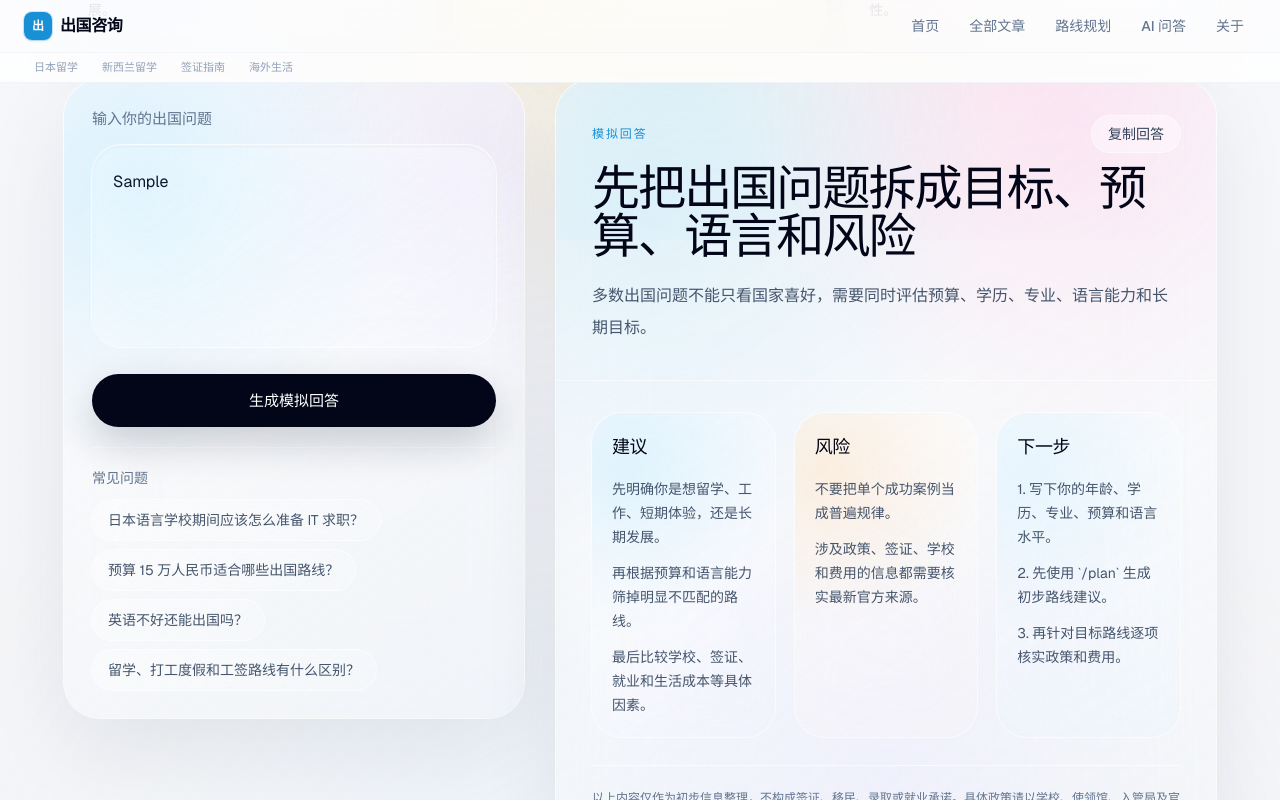
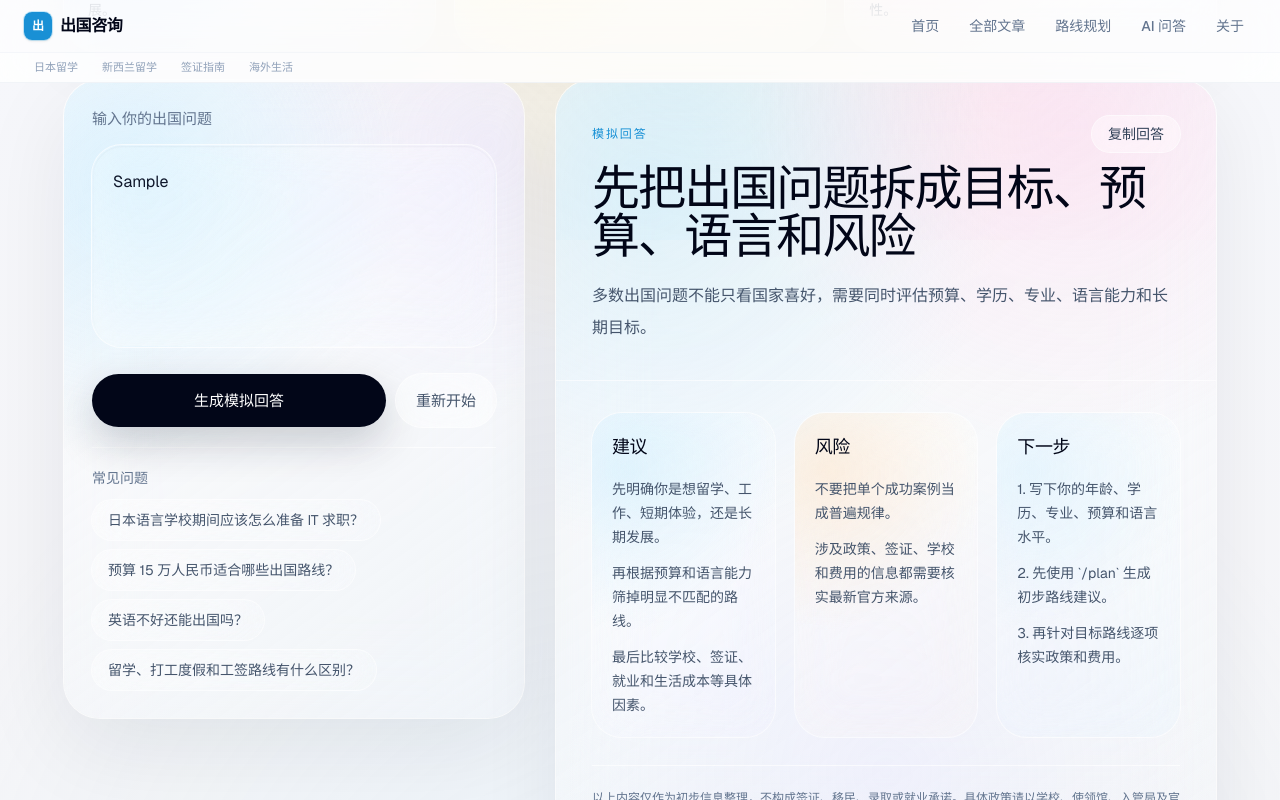
Before and after one commit to Liu-Ruien/study-abroad-consulting, a Next.js app: page /ai in a window 1280 px wide. Both pictures are taken after typing "Sample" into the empty fields and a click on the button "生成模拟回答". Shown: the part 792-1592 px from the top of the page. Built offline with nearby package versions, Linux system fonts and the light colour scheme.

Commit message:
feat: add ai reset action

```diff
--- a/components/ai/AiChatPanel.tsx
+++ b/components/ai/AiChatPanel.tsx
@@ -1,6 +1,7 @@
 "use client";
 
 import { FormEvent, useEffect, useRef, useState } from "react";
+import { useRouter } from "next/navigation";
 import { createMockAiAnswer, type AiMockAnswer } from "@/lib/ai";
 import AiAnswerCard from "./AiAnswerCard";
 import AiQuestionForm from "./AiQuestionForm";
@@ -20,6 +21,7 @@ type AiChatPanelProps = {
 export default function AiChatPanel({
   initialQuestion = "",
 }: AiChatPanelProps) {
+  const router = useRouter();
   const normalizedInitialQuestion = initialQuestion.trim();
   const [question, setQuestion] = useState(normalizedInitialQuestion);
   const [submittedQuestion, setSubmittedQuestion] = useState(
@@ -88,6 +90,26 @@ export default function AiChatPanel({
     }
   }
 
+  function handleReset() {
+    if (loadingTimerRef.current) {
+      window.clearTimeout(loadingTimerRef.current);
+      loadingTimerRef.current = null;
+    }
+
+    setQuestion("");
+    setSubmittedQuestion("");
+    setAnswer(null);
+    setError("");
+    setSelectedQuickQuestion("");
+    setIsLoading(false);
+    router.replace("/ai");
+  }
+
+  const showReset =
+    Boolean(question.trim()) ||
+    Boolean(submittedQuestion.trim()) ||
+    answer !== null;
+
   return (
     <section className="grid min-w-0 gap-5 sm:gap-6 lg:grid-cols-[minmax(0,440px)_minmax(0,1fr)] lg:items-start lg:gap-8 xl:grid-cols-[minmax(0,460px)_minmax(0,1fr)]">
       <div className="min-w-0 rounded-[28px] bg-[radial-gradient(circle_at_14%_16%,rgba(186,230,253,0.48),transparent_42%),radial-gradient(circle_at_92%_10%,rgba(221,214,254,0.34),transparent_38%),linear-gradient(145deg,rgba(255,255,255,0.54),rgba(241,245,249,0.32))] p-4 shadow-[0_24px_80px_rgba(15,23,42,0.075)] ring-1 ring-white/72 backdrop-blur-2xl sm:rounded-[32px] sm:p-5 lg:rounded-[36px] lg:p-6 lg:shadow-[0_28px_90px_rgba(15,23,42,0.08)] xl:p-7">
@@ -95,8 +117,10 @@ export default function AiChatPanel({
           question={question}
           error={error}
           isLoading={isLoading}
+          showReset={showReset}
           onQuestionChange={handleQuestionChange}
           onSubmit={handleSubmit}
+          onReset={handleReset}
         />
 
         <div className="mt-4 border-t border-white/65 pt-4 sm:mt-5 sm:pt-5 lg:mt-5">
--- a/components/ai/AiQuestionForm.tsx
+++ b/components/ai/AiQuestionForm.tsx
@@ -6,16 +6,20 @@ type AiQuestionFormProps = {
   question: string;
   error: string;
   isLoading: boolean;
+  showReset: boolean;
   onQuestionChange: (value: string) => void;
   onSubmit: (event: FormEvent<HTMLFormElement>) => void;
+  onReset: () => void;
 };
 
 export default function AiQuestionForm({
   question,
   error,
   isLoading,
+  showReset,
   onQuestionChange,
   onSubmit,
+  onReset,
 }: AiQuestionFormProps) {
   return (
     <form onSubmit={onSubmit} className="space-y-4 lg:space-y-5">
@@ -39,13 +43,26 @@ export default function AiQuestionForm({
         </p>
       )}
 
+      <div className="flex flex-col gap-2.5 sm:flex-row sm:items-stretch">
         <button
           type="submit"
           disabled={isLoading}
-        className="w-full rounded-full bg-slate-950 px-5 py-3.5 text-sm font-medium text-white shadow-[0_16px_40px_rgba(15,23,42,0.20)] transition hover:bg-slate-800 disabled:cursor-not-allowed disabled:opacity-60 lg:py-4 lg:text-[15px]"
+          className="w-full rounded-full bg-slate-950 px-5 py-3.5 text-sm font-medium text-white shadow-[0_16px_40px_rgba(15,23,42,0.20)] transition hover:bg-slate-800 disabled:cursor-not-allowed disabled:opacity-60 sm:flex-1 lg:py-4 lg:text-[15px]"
         >
           {isLoading ? "正在整理回答..." : "生成模拟回答"}
         </button>
+
+        {showReset && (
+          <button
+            type="button"
+            disabled={isLoading}
+            onClick={onReset}
+            className="w-full rounded-full bg-white/42 px-5 py-3.5 text-sm font-medium text-slate-600 ring-1 ring-white/70 backdrop-blur-xl transition hover:bg-white/68 hover:text-slate-950 disabled:cursor-not-allowed disabled:opacity-60 sm:w-auto sm:shrink-0 lg:py-4 lg:text-[15px]"
+          >
+            重新开始
+          </button>
+        )}
+      </div>
     </form>
   );
 }
```
Also changed, not shown: 1 other file (tests, documents, lock files or other folders). Lines whose indentation alone changed are shown as unchanged.
